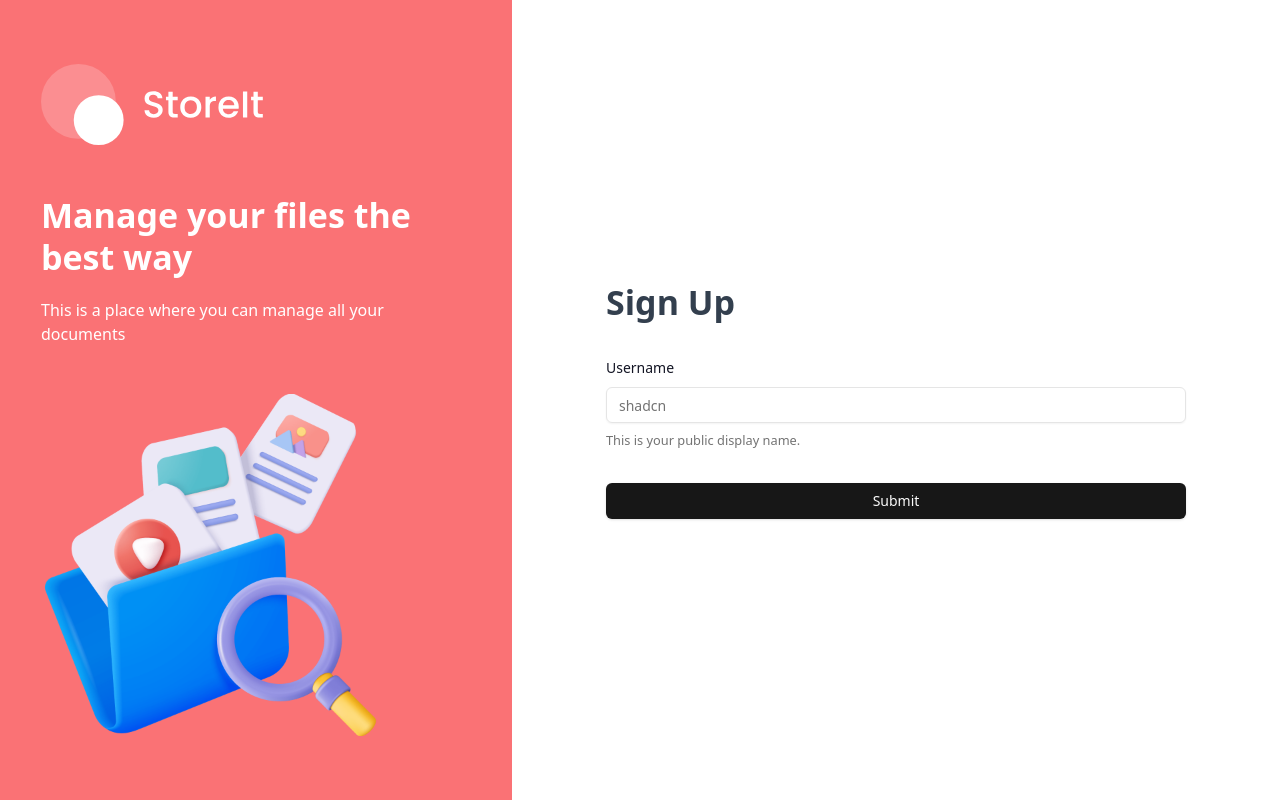
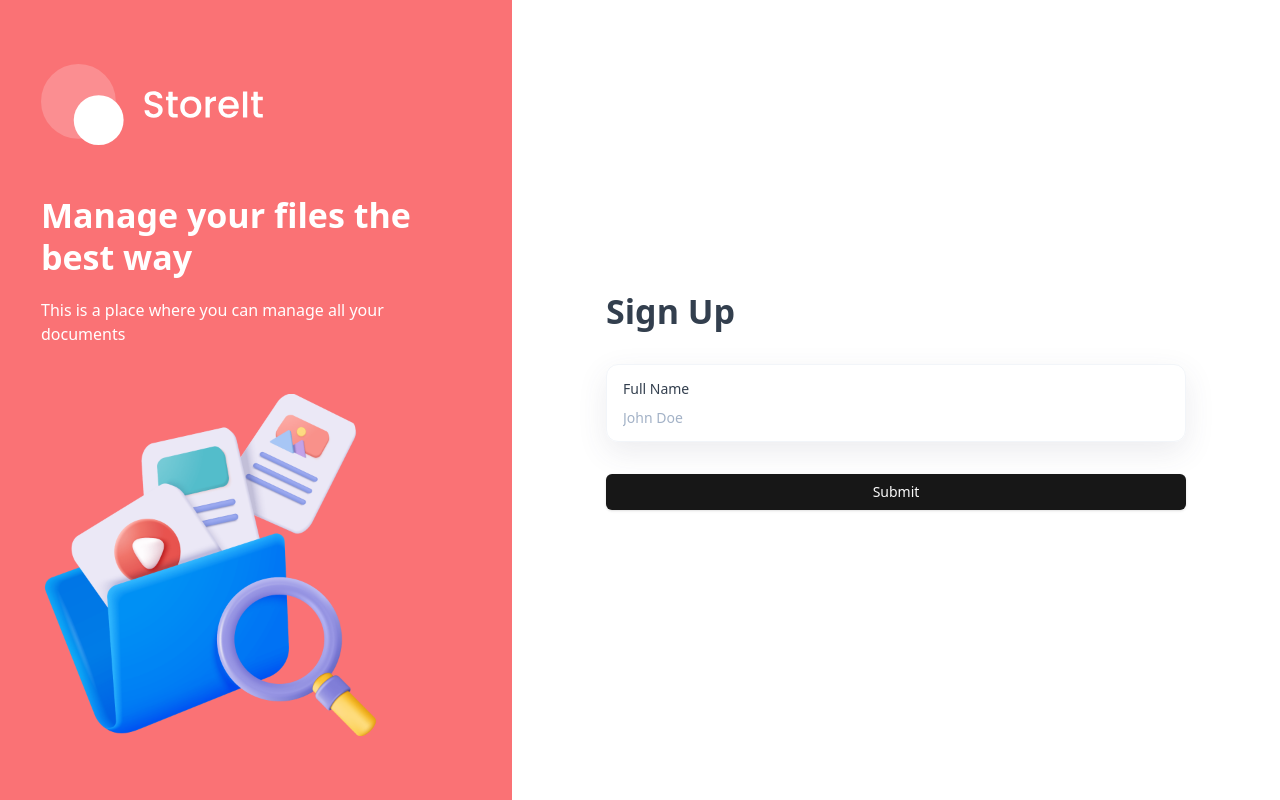
Before and after one commit to afnanhussain2002/own-drive, a Next.js app: page /sign-up in a window 1280 px wide. Built offline with nearby package versions, Linux system fonts and the light colour scheme.

Commit message:
add a form field for full name

```diff
--- a/components/AuthForm.tsx
+++ b/components/AuthForm.tsx
@@ -49,17 +49,17 @@ const AuthForm = ({type}: {type: FormType}) => {
         {type === 'sign-up' && (
       <FormField
         control={form.control}
-        name="username"
+        name="fullname"
         render={({ field }) => (
           <FormItem>
-            <FormLabel>Username</FormLabel>
+            <div className="shad-form-item">
+            <FormLabel className="shad-form-label">Full Name</FormLabel>
             <FormControl>
-              <Input placeholder="shadcn" {...field} />
+              <Input placeholder="John Doe" {...field} className="shad-input" />
             </FormControl>
-            <FormDescription>
-              This is your public display name.
-            </FormDescription>
-            <FormMessage />
+
+            </div>
+            <FormMessage className="shad-form-message"/>
           </FormItem>
         )}
       />
```
